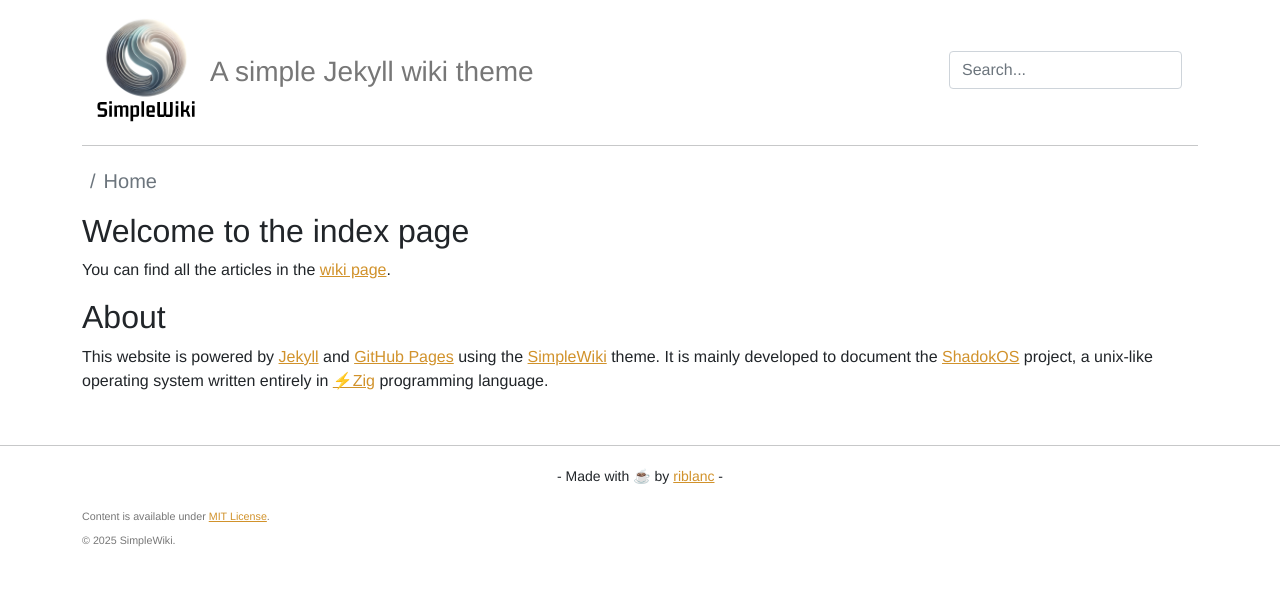
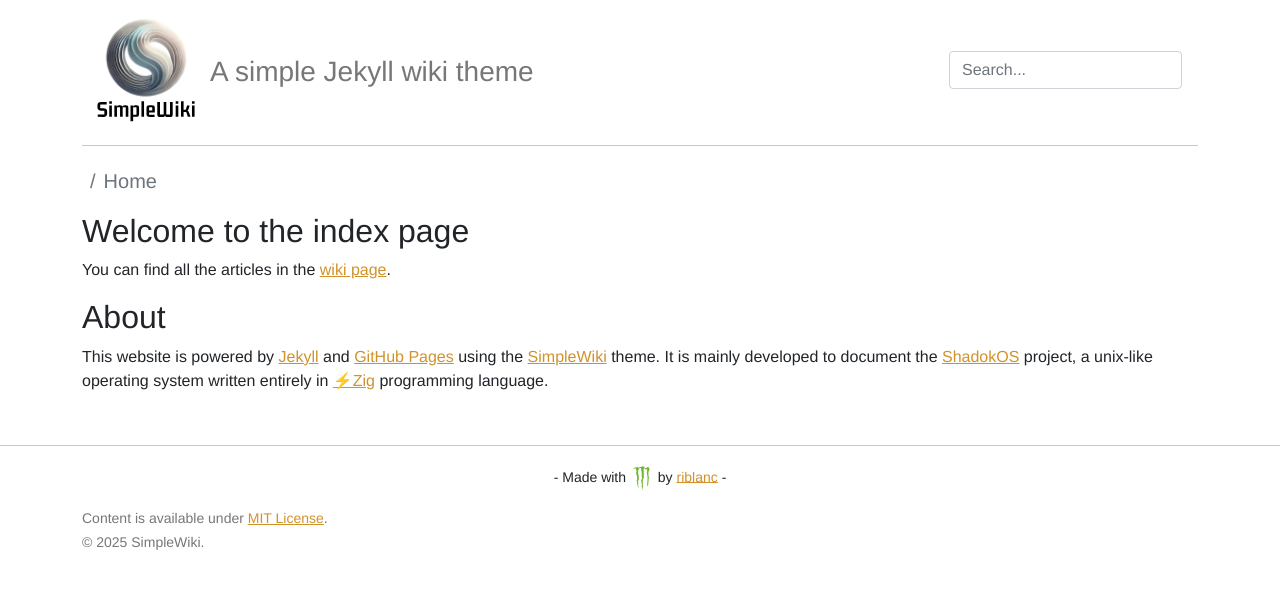
Before and after one commit to shadokos/shadokos.github.io, a Jekyll site: the page built from index.md, in a window 1280 px wide. Shown: the top 589 px of the page. Built offline with Jekyll 4.4.1, drawn with Linux system fonts in a browser that asks for light colours.

Commit message:
update(footer): add monster logo

```diff
--- a/_includes/sections/body/footer.html
+++ b/_includes/sections/body/footer.html
@@ -1,7 +1,13 @@
 <footer class="footer py-3">
   <hr>
   <div class="container">
-    <div class="d-flex justify-content-center mb-3"><small>- Made with ☕ by <a href="https://github.com/riblanc">riblanc</a> -<small></div>
+    <div class="d-flex justify-content-center mb-3">
+      <small>
+        - Made with
+        <img src="{{site.baseurl}}/assets/img/svg/monster-energy.svg" width="24px">
+        by <a href="https://github.com/riblanc">riblanc</a> -
+      </small>
+    </div>
     <small style="color: #777">
       Content is available under <a href="{{site.baseurl}}/license">MIT License</a>.<br/>
       &copy; <time datetime="{{ site.time | date_to_xmlschema }}">{{ site.time | date: '%Y' }}</time> SimpleWiki.
```
Also changed, not shown: assets/img/svg/monster-energy.svg (added).
